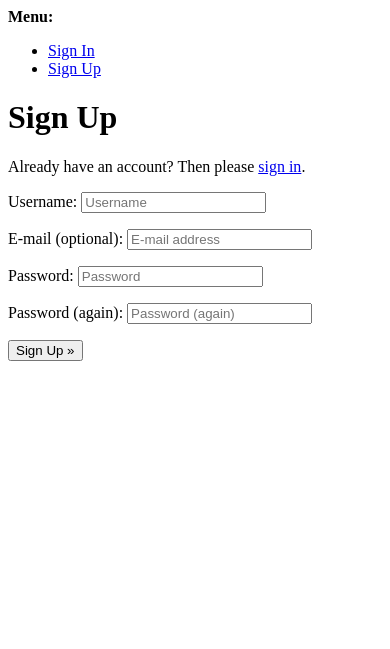
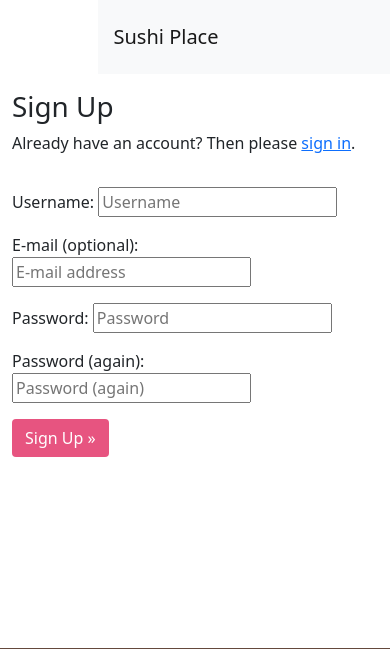
Before and after one commit to Zaccco/RestaurantBooking, a Django app: page /accounts/signup/ in a window 390 px wide; the page is wider, and only the part inside the window is pictured. Shown: the top 649 px of that part. Run offline with Django 3.2, Linux system fonts and the light colour scheme; some web fonts are replaced.

Commit message:
Add database image and amIresposive and style logout/signup page

```diff
--- a/RestaurantBookingApp/models.py
+++ b/RestaurantBookingApp/models.py
@@ -35,7 +35,7 @@ class Reservation(models.Model):
     guests = models.IntegerField("Number of people")
     date = models.DateField()
     time = models.CharField("Arrival time", max_length=30, choices=TIME_OPTIONS, default="18:00")
-    additional_info = models.TextField("Please provide any speciel requests or allergies", blank=True, null=True)
+    additional_info = models.TextField(default="Additional Info (special requests, allergies etc.)", blank=True, null=True)
 
     class Meta:
         """
--- a/templates/account/signup.html
+++ b/templates/account/signup.html
@@ -1,21 +1,32 @@
-{% extends "account/base.html" %}
+{% extends "base.html" %}
 
 {% load i18n %}
 
 {% block head_title %}{% trans "Signup" %}{% endblock %}
 
 {% block content %}
+<div class="container">
+  <div class="row">
+    <div class="col-md-8 mt-3 offset-md-2">
       <h1>{% trans "Sign Up" %}</h1>
 
       <p>{% blocktrans %}Already have an account? Then please <a href="{{ login_url }}">sign in</a>.{% endblocktrans %}</p>
+    </div>
+  </div>
 
+
+  <div class="row">
+    <div class="col-md-8 mt-3 offset-md-2">
       <form class="signup" id="signup_form" method="post" action="{% url 'account_signup' %}">
         {% csrf_token %}
         {{ form.as_p }}
         {% if redirect_field_value %}
         <input type="hidden" name="{{ redirect_field_name }}" value="{{ redirect_field_value }}" />
         {% endif %}
-  <button type="submit">{% trans "Sign Up" %} &raquo;</button>
+        <button class="btn btn-signup right" type="submit">{% trans "Sign Up" %} &raquo;</button>
       </form>
+    </div>
+  </div>
+</div>
 
 {% endblock %}
--- a/templates/booking.html
+++ b/templates/booking.html
@@ -13,7 +13,7 @@
         <form method="POST">
           {% csrf_token %}
           {{ form.as_p }}
-          <button class="account-btn" type="submit">Done</button>
+          <button class="account-btn btn-signup" type="submit">Done</button>
         </form>
         <!-- If the user is not logged in, it will be asked to login/signup before being able to make a booking -->
         {% else %}
```
Also changed, not shown: templates/account/logout.html (+8 -2 lines), README.md, db.sqlite3, static/images/database_schema.png (added). Lines whose indentation alone changed are shown as unchanged.
